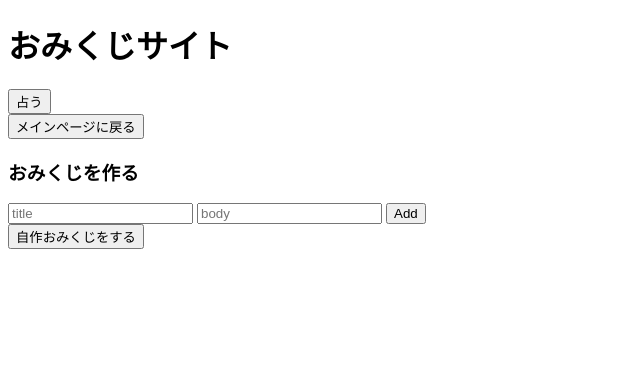
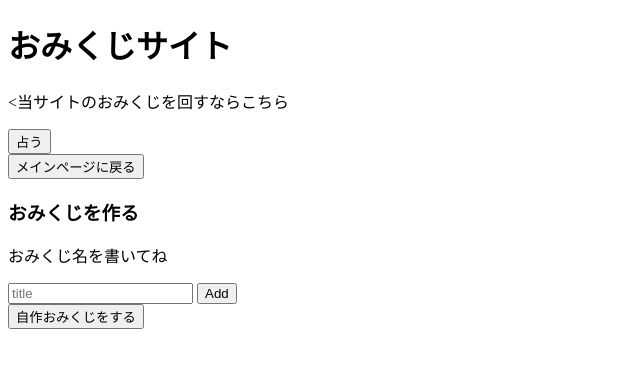
Before and after one commit to cmb-sy/Omikuji, a Flask app: page /index in a window 1280 px wide. Shown: the top 368 px of the page, without its empty margins (0-640 px from the left). Run offline with Flask 2, Linux system fonts and the light colour scheme.

Commit message:
remake view

```diff
--- a/app/models.py
+++ b/app/models.py
@@ -3,12 +3,9 @@ from app import db
 class OmikuziContent(db.Model):
     __tablename__ = 'OmikuziContent'
     id = db.Column(db.Integer, primary_key=True)
+    main_title = db.Column(db.Text)
     title = db.Column(db.Text)
     text = db.Column(db.Text)
 
-    def __repr__(self):
-        return '<Entry id={id} title={title!r}>'.format(
-                id=self.id, title=self.title)
-
 def init():
     db.create_all()
--- a/app/templates/index.html
+++ b/app/templates/index.html
@@ -6,6 +6,7 @@
 </head>
 <body>
 <h1>おみくじサイト</h1>
+<当サイトのおみくじを回すならこちら</p>
 <form action='/index' method='POST'>
     <input type='submit' value='占う'/>
 <!--    buttonでは動かない-->
@@ -14,9 +15,9 @@
 
 
 <h3>おみくじを作る</h3>
+<p>おみくじ名を書いてね</p>
 <form action="/add" method="POST">
         <input type="text" name="title" placeholder="title">
-        <input type="text" name="body" placeholder="body">
         <input type="submit" value="Add">
     </form>
 
--- a/app/templates/self-result.html
+++ b/app/templates/self-result.html
@@ -4,9 +4,9 @@
     <meta charset="UTF-8">
     <title>おみくじの結果</title>
 </head>
-<h1>おみくじの結果</h1>
+<h1>おみくじの結果です</h1>
 <body>
-<p>{{b}}</p>
+<p>{{omikuzi_title}}</p>
 <button type="button" onclick="history.back()">戻る</button>
 </body>
 </html>
--- a/app/views.py
+++ b/app/views.py
@@ -3,6 +3,11 @@ from flask import Flask
 from flask import request, render_template
 from app.models import OmikuziContent
 from app import db, app
+from flask import (
+    render_template, request,
+    abort, redirect, url_for,
+    flash
+)
 
 omikuzi_list = ["大吉","中吉","小吉","吉","半吉","末吉","凶","大凶"]
 
@@ -19,21 +24,19 @@ def index():
 
 @app.route("/add",methods=["POST"])
 def post():
-    title = request.form["title"]
-    body = request.form["body"]
+    main_title = request.form["title"]
     omikuzicontent = OmikuziContent()
-    omikuzicontent.title = title
-    omikuzicontent.body = body
+    omikuzicontent.main_title = main_title
     db.session.add(omikuzicontent)
     db.session.commit()
-    return self_omikuzi()
+    return redirect(url_for('self_omikuzi'))
 
 @app.route("/self_omikuzi",methods=["POST","GET"])
 def self_omikuzi():
-    omikuzi = OmikuziContent.query.all()
+    omikuzicontent = OmikuziContent()
+    omikuzi_main_title = omikuzicontent.main_title
     if request.method == "POST":
-        b = random.choice(omikuzi)
-        return render_template("self-result.html", b=b)
+        return render_template("self-result.html", omikuzi_title=omikuzi_main_title)
     return 'bad request!', 400
 
 if __name__ == "__main__":
```
